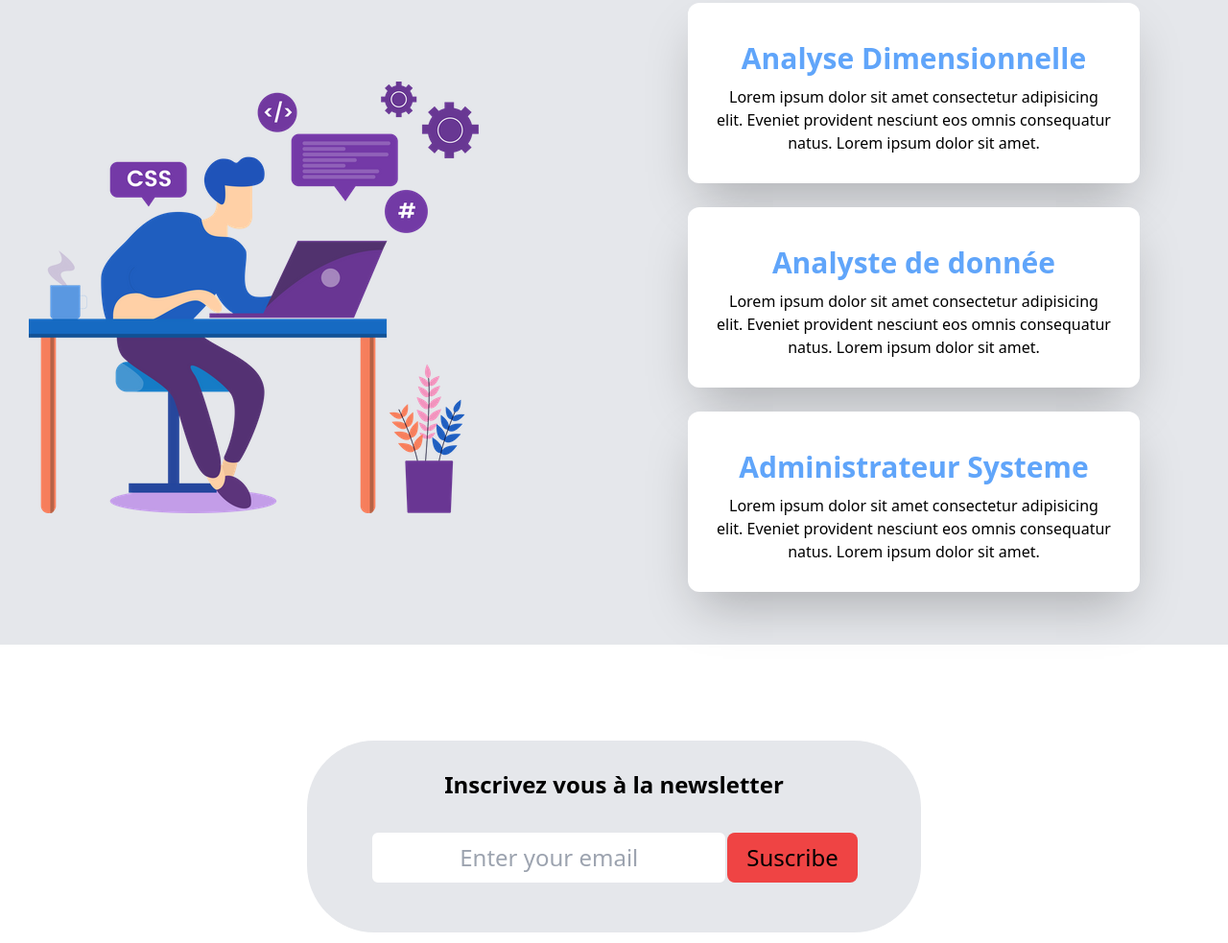
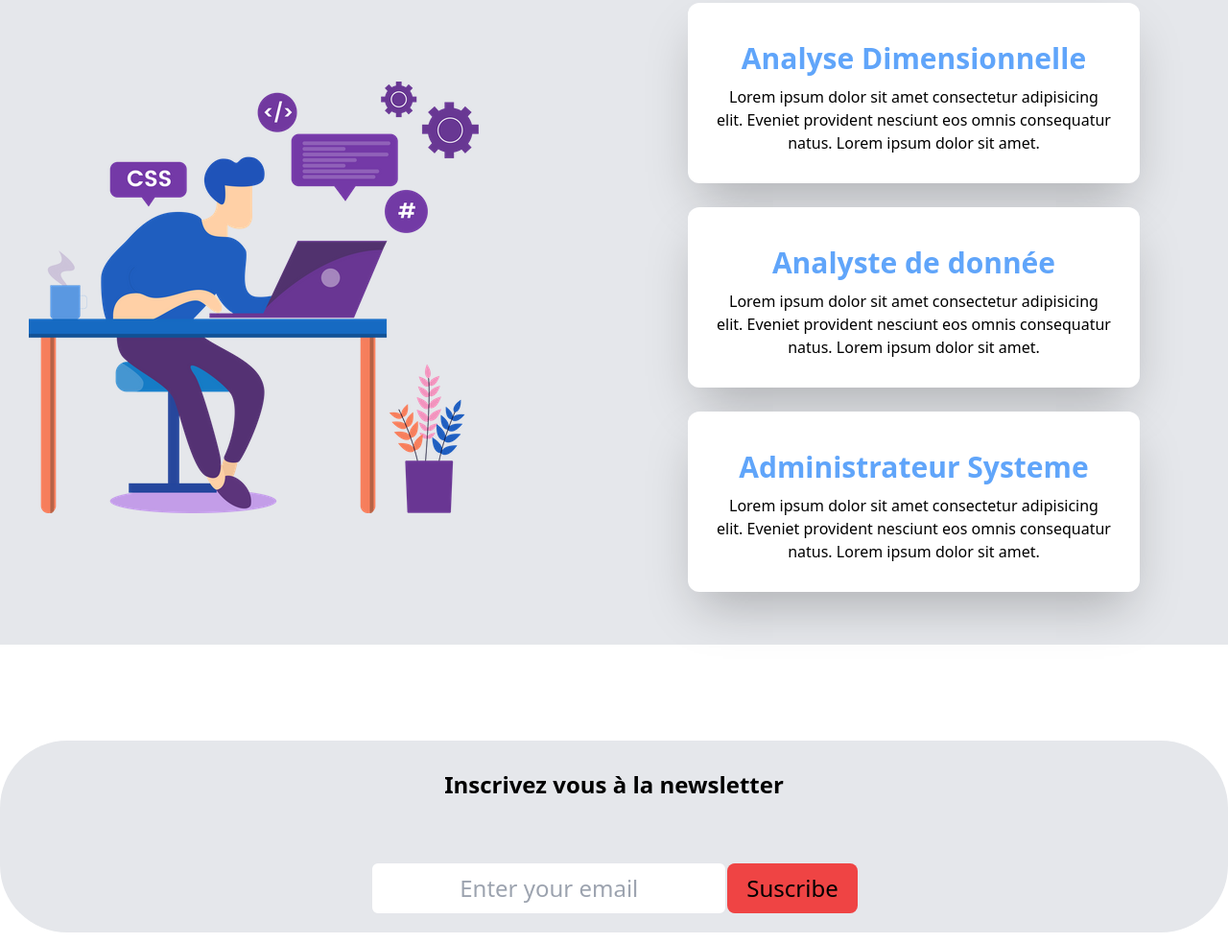
Before and after one commit to boris2442/galeriesimodev, a website: page src/index.html in a window 1280 px wide. Shown: the part 11017-12000 px from the top of the page at 96% size. Drawn offline with nearby package versions, Linux system fonts and the light colour scheme.

Commit message:
text and responsive

```diff
--- a/src/index.html
+++ b/src/index.html
@@ -767,7 +767,7 @@
 </div>
 </section>
 <section id="formulaires" class="bg-white h-[50vh] justify-center items-center pt-[100px]">
-<form action="#" class="  h-[200px] bg-gray-200 rounded-[70px] border-gray-200 w-[50%] mx-[auto] justify-center items-center">
+<form action="#" class="  h-[200px] bg-gray-200 rounded-[70px] border-gray-200 w-[50%] mx-[auto] justify-center items-center lg:w-[100%]">
   <h2 class="text-center text-2xl pt-[30px] font-bold">Inscrivez vous à la newsletter</h2>
   <div class="justify-center items-center flex pt-[5%]">
 <input type="email" name="" id="" placeholder="Enter your email" class="border-2 border-solid border-gray-200 p-[10px] rounded-lg text-2xl text-center">
@@ -777,7 +777,7 @@
 
 </section>
 
-<footer class="pt-[50px]">
+<footer class="pt-[50px] ">
   <p class="text-center font-bold text-2xl">&copy; simodev tous droits sont reservés</p>
 
 </footer>
--- a/src/input.css
+++ b/src/input.css
@@ -164,4 +164,5 @@ position: absolute;
             display: none;
           }
       }
+
 }
```
Also changed, not shown: src/output.css.
